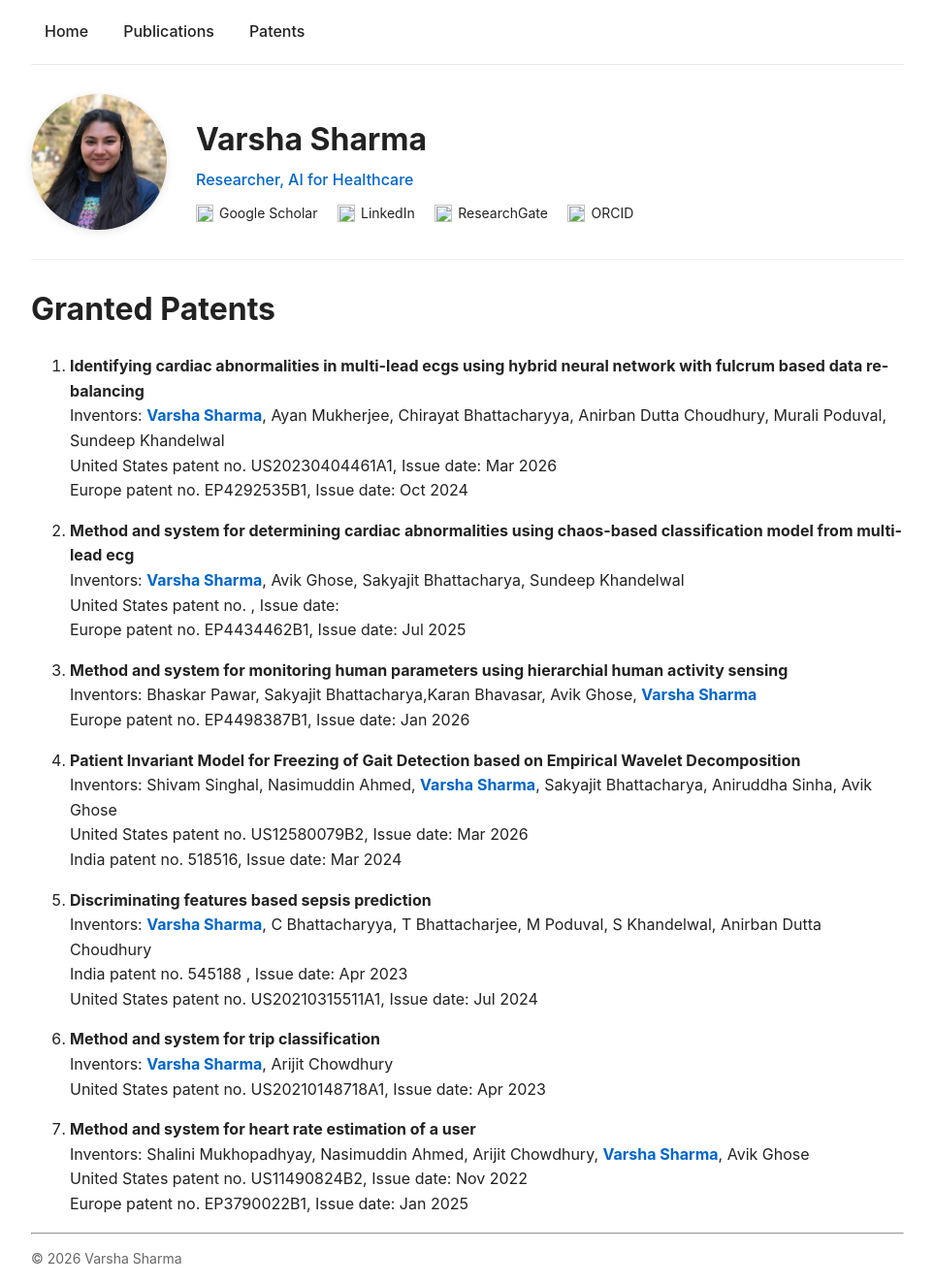
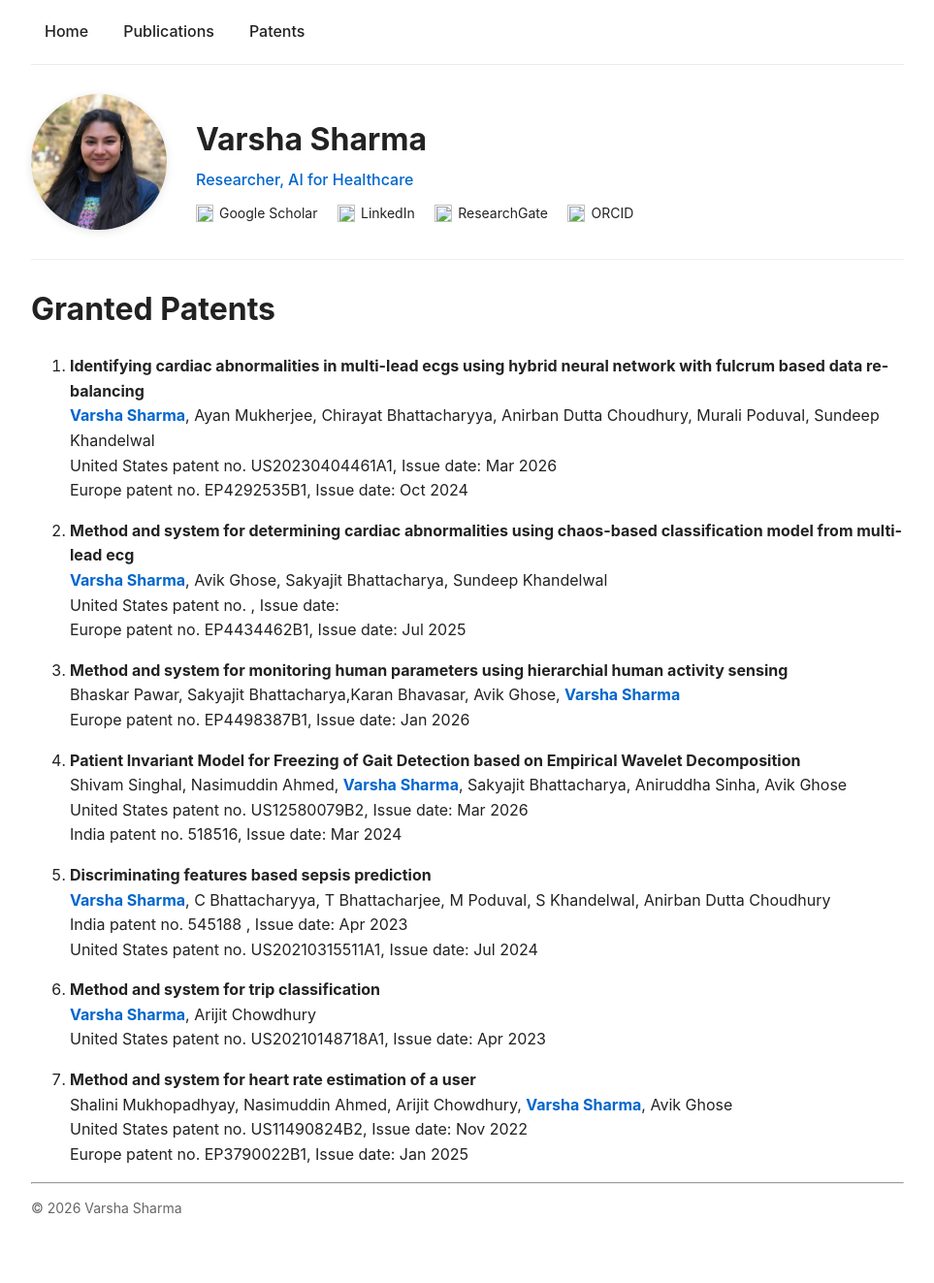
Before and after one commit to shavarsha/shavarsha.github.io, a Jekyll site: the page built from patents.md, in a window 1280 px wide. Shown: the whole page at 97% size, without its empty margins (158-1121 px from the left). Built offline with Jekyll 4.4.1, drawn with Linux system fonts in a browser that asks for light colours; after the commit the page ends 1272 px from its top, so only the background shows below that; some of the changed lines change nothing that is shown.

Commit message:
Update patents.md

```diff
--- a/patents.md
+++ b/patents.md
@@ -6,34 +6,34 @@ title: Patents
 # Granted Patents
 
 1. **Identifying cardiac abnormalities in multi-lead ecgs using hybrid neural network with fulcrum based data re-balancing**<br>
-   Inventors: <span style="color:#0066cc;"><strong>Varsha Sharma</strong></span>, Ayan Mukherjee, Chirayat Bhattacharyya, Anirban Dutta Choudhury, Murali Poduval, Sundeep Khandelwal<br>
+   <span style="color:#0066cc;"><strong>Varsha Sharma</strong></span>, Ayan Mukherjee, Chirayat Bhattacharyya, Anirban Dutta Choudhury, Murali Poduval, Sundeep Khandelwal<br>
    United States patent no. US20230404461A1, Issue date: Mar 2026<br>
    Europe patent no. EP4292535B1, Issue date: Oct 2024
 
 2. **Method and system for determining cardiac abnormalities using chaos-based classification model from multi-lead ecg**<br>
-   Inventors: <span style="color:#0066cc;"><strong>Varsha Sharma</strong></span>, Avik Ghose, Sakyajit Bhattacharya, Sundeep Khandelwal<br>
+   <span style="color:#0066cc;"><strong>Varsha Sharma</strong></span>, Avik Ghose, Sakyajit Bhattacharya, Sundeep Khandelwal<br>
    United States patent no. , Issue date: <br>
    Europe patent no. EP4434462B1, Issue date: Jul 2025
 
 3. **Method and system for monitoring human parameters using hierarchial human activity sensing**<br>
-   Inventors: Bhaskar Pawar, Sakyajit Bhattacharya,Karan Bhavasar, Avik Ghose, <span style="color:#0066cc;"><strong>Varsha Sharma</strong></span><br>
+   Bhaskar Pawar, Sakyajit Bhattacharya,Karan Bhavasar, Avik Ghose, <span style="color:#0066cc;"><strong>Varsha Sharma</strong></span><br>
    Europe patent no. EP4498387B1, Issue date: Jan 2026
 
 4. **Patient Invariant Model for Freezing of Gait Detection based on Empirical Wavelet Decomposition**<br>
-   Inventors: Shivam Singhal, Nasimuddin Ahmed, <span style="color:#0066cc;"><strong>Varsha Sharma</strong></span>, Sakyajit Bhattacharya, Aniruddha Sinha, Avik Ghose<br>
+   Shivam Singhal, Nasimuddin Ahmed, <span style="color:#0066cc;"><strong>Varsha Sharma</strong></span>, Sakyajit Bhattacharya, Aniruddha Sinha, Avik Ghose<br>
    United States patent no. US12580079B2, Issue date: Mar 2026<br>
    India patent no. 518516, Issue date: Mar 2024
 
 5. **Discriminating features based sepsis prediction**<br>
-   Inventors: <span style="color:#0066cc;"><strong>Varsha Sharma</strong></span>, C Bhattacharyya, T Bhattacharjee, M Poduval, S Khandelwal, Anirban Dutta Choudhury<br>
+   <span style="color:#0066cc;"><strong>Varsha Sharma</strong></span>, C Bhattacharyya, T Bhattacharjee, M Poduval, S Khandelwal, Anirban Dutta Choudhury<br>
    India patent no. 545188 , Issue date: Apr 2023<br>
    United States patent no. US20210315511A1, Issue date: Jul 2024
 
 6. **Method and system for trip classification**<br>
-   Inventors: <span style="color:#0066cc;"><strong>Varsha Sharma</strong></span>, Arijit Chowdhury<br>
+   <span style="color:#0066cc;"><strong>Varsha Sharma</strong></span>, Arijit Chowdhury<br>
    United States patent no. US20210148718A1, Issue date: Apr 2023
 
 7. **Method and system for heart rate estimation of a user**<br>
-   Inventors: Shalini Mukhopadhyay, Nasimuddin Ahmed, Arijit Chowdhury, <span style="color:#0066cc;"><strong>Varsha Sharma</strong></span>, Avik Ghose<br>
+   Shalini Mukhopadhyay, Nasimuddin Ahmed, Arijit Chowdhury, <span style="color:#0066cc;"><strong>Varsha Sharma</strong></span>, Avik Ghose<br>
    United States patent no. US11490824B2, Issue date: Nov 2022<br>
    Europe patent no. EP3790022B1, Issue date: Jan 2025
```
